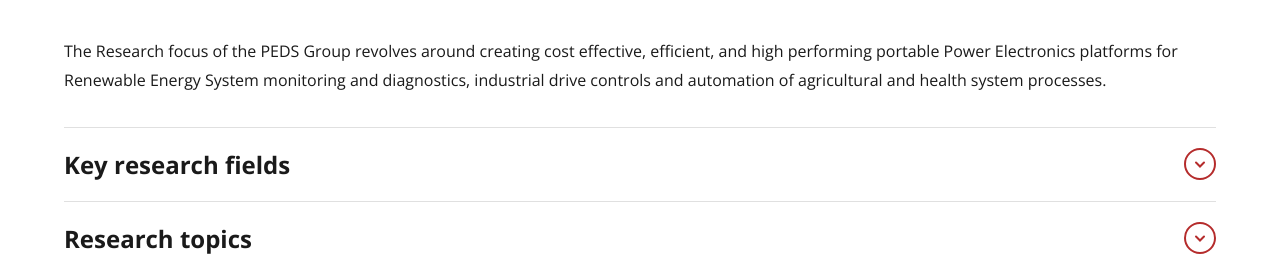
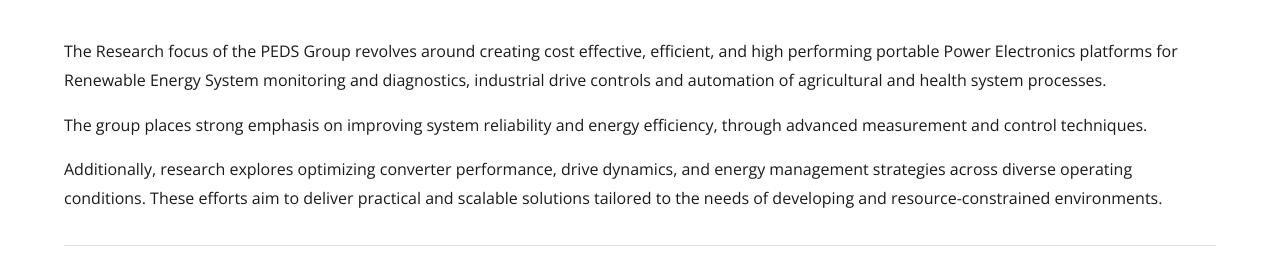
Before and after one commit to Kpents/PEDS-Lab, a plain HTML site: page index.html in a window 1280 px wide. Shown: the part 533-796 px from the top of the page. Drawn offline with nearby package versions, Linux system fonts and the light colour scheme.

Commit message:
Update index.html

```diff
--- a/index.html
+++ b/index.html
@@ -149,7 +149,8 @@
       <!-- Intro -->
       <section class="intro">
         <p>The Research focus of the PEDS Group revolves around creating cost effective, efficient, and high performing portable Power Electronics platforms for Renewable Energy System monitoring and diagnostics, industrial drive controls and automation of agricultural and health system processes. </p>
-        <!-- <p>In the future, our energy systems will rely more on renewables and hydrogen as an energy carrier, and transportation will be increasingly electrified. Electrical drives are the key enabling technology for all of these developments.</p> -->
+        <p>The group places strong emphasis on improving system reliability and energy efficiency, through advanced measurement and control techniques.</p>
+        <p>Additionally, research explores optimizing converter performance, drive dynamics, and energy management strategies across diverse operating conditions. These efforts aim to deliver practical and scalable solutions tailored to the needs of developing and resource-constrained environments.</p>
       </section>
 
       <!-- Accordion Sections -->
```
